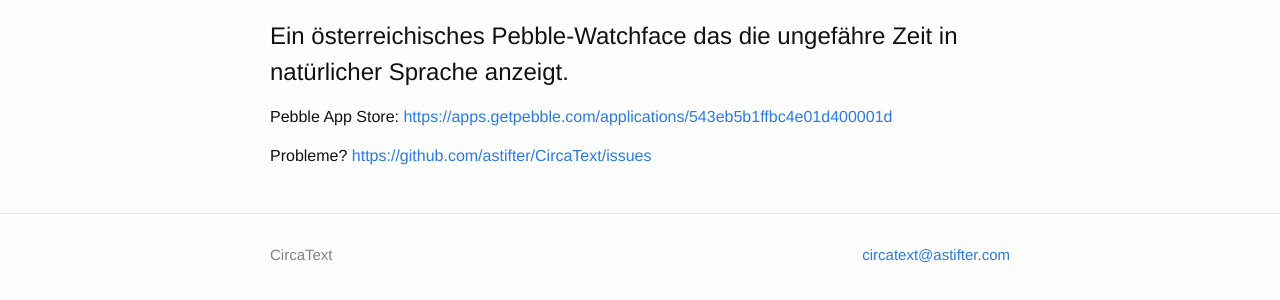
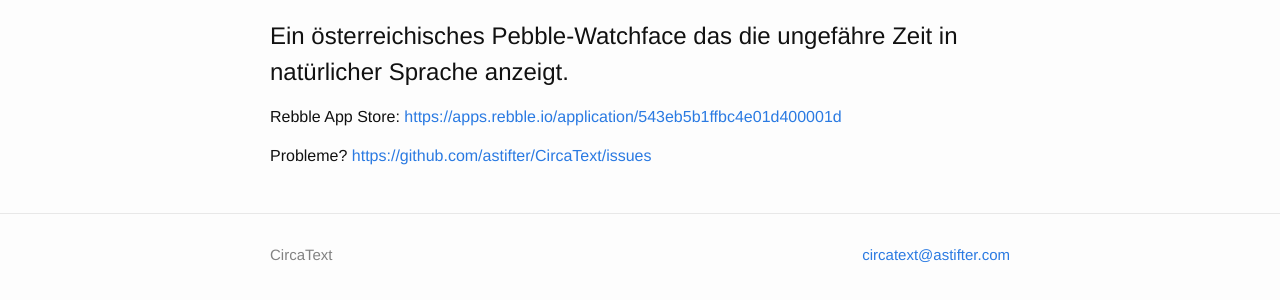
Before and after one commit to astifter/CircaText, a Jekyll site: the page built from pebble.html, in a window 1280 px wide. Shown: the part 263-563 px from the top of the page. Built offline with Jekyll 4.4.1, drawn with Linux system fonts in a browser that asks for light colours.

Commit message:
Update link to Rebble app store.

```diff
--- a/pebble.html
+++ b/pebble.html
@@ -19,7 +19,7 @@
         </header>
 
         <section id="main_content">
-<p>Pebble App Store: <a href="https://apps.getpebble.com/applications/543eb5b1ffbc4e01d400001d">https://apps.getpebble.com/applications/543eb5b1ffbc4e01d400001d</a></p>
+<p>Rebble App Store: <a href="https://apps.rebble.io/application/543eb5b1ffbc4e01d400001d">https://apps.rebble.io/application/543eb5b1ffbc4e01d400001d</a></p>
 
 <p>Probleme? <a href="https://github.com/astifter/CircaText/issues">https://github.com/astifter/CircaText/issues</a></p>
         </section>
```
